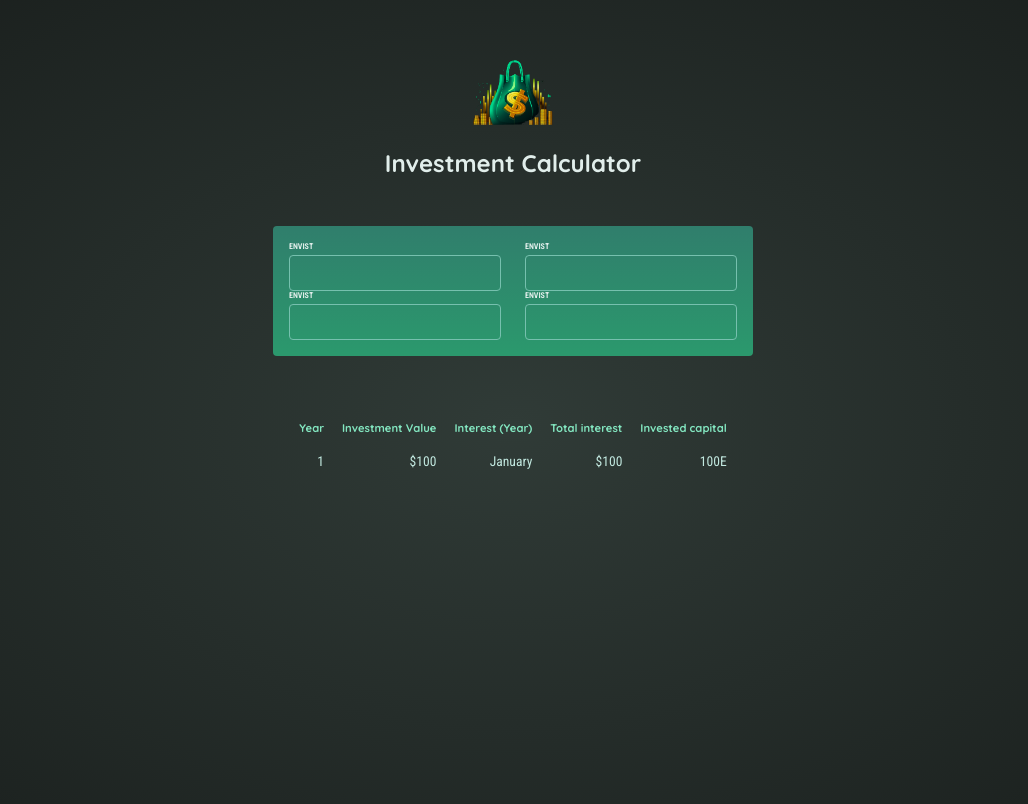
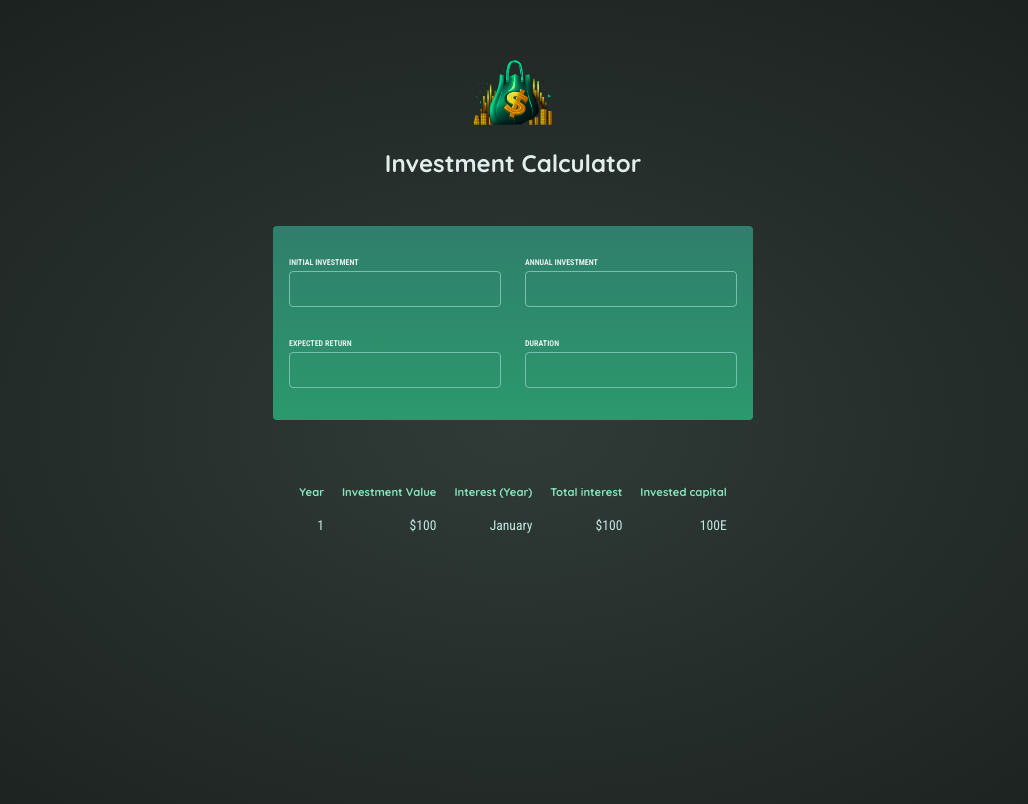
Before and after one commit to mokamaleldin/Investment, a React (Vite) app: page / in a window 1280 px wide. Shown: the top 804 px of the page, without its empty margins (127-1155 px from the left). Built offline with nearby package versions, Linux system fonts and the light colour scheme.

Commit message:
chore: Convert user input fields to a form in Fields component

```diff
--- a/src/App.jsx
+++ b/src/App.jsx
@@ -3,6 +3,7 @@ import Fields from './components/Fileds';
 import Result from './components/Result';
 
 function App() {
+
   return (
     <main>
       <Header />
--- a/src/components/Fileds.jsx
+++ b/src/components/Fileds.jsx
@@ -1,31 +1,28 @@
 export default function Fields() {
     return (
-        <div id="user-input" >
+        <form id="user-input" >
 
             <div className="input-group ">
-                <div>
-                    <label htmlFor="name">envist</label>
-                    <input type="number" id="name" name="name" />
-                </div>
-
-                <div>
-                    <label htmlFor="name">envist</label>
-                    <input type="number" id="name" name="name" />
-                </div>
+                <p>
+                    <label>Initial Investment</label>
+                    <input type="number" required />
+                </p>
+                <p>
+                    <label>Annual Investment</label>
+                    <input type="number" required />
+                </p>
             </div>
 
-
-            <div className="input-group">
-                <div>
-                    <label htmlFor="name">envist</label>
-                    <input type="number" id="name" name="name" />
-                </div>
-
-                <div>
-                    <label htmlFor="name">envist</label>
-                    <input type="number" id="name" name="name" />
-                </div>
+            <div className="input-group ">
+                <p>
+                    <label>Expected Return</label>
+                    <input type="number" required />
+                </p>
+                <p>
+                    <label>Duration</label>
+                    <input type="number" required />
+                </p>
             </div>
-        </div>
+        </form>
     )
 }
```
